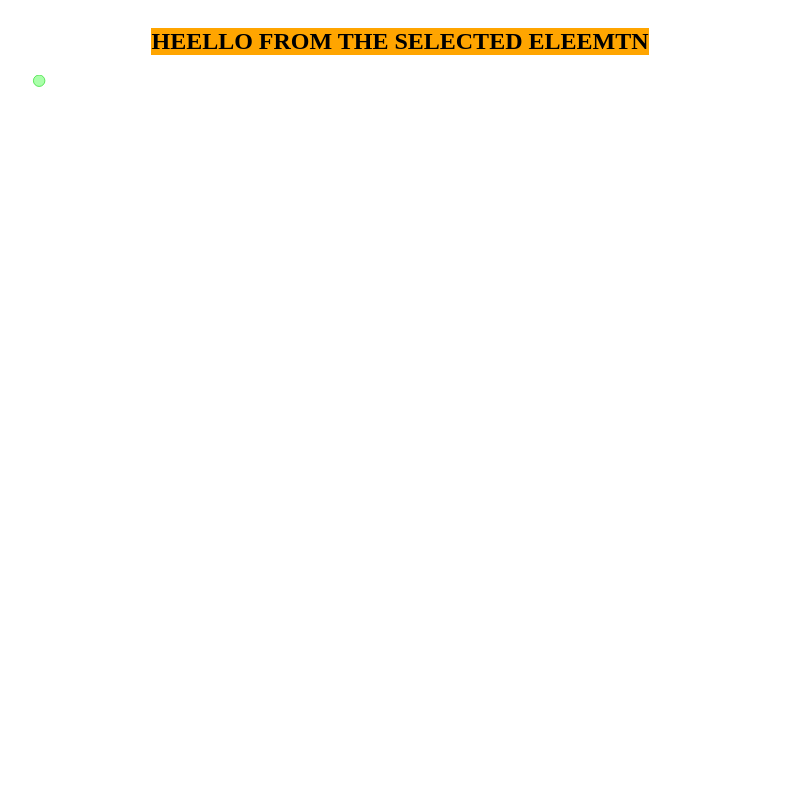
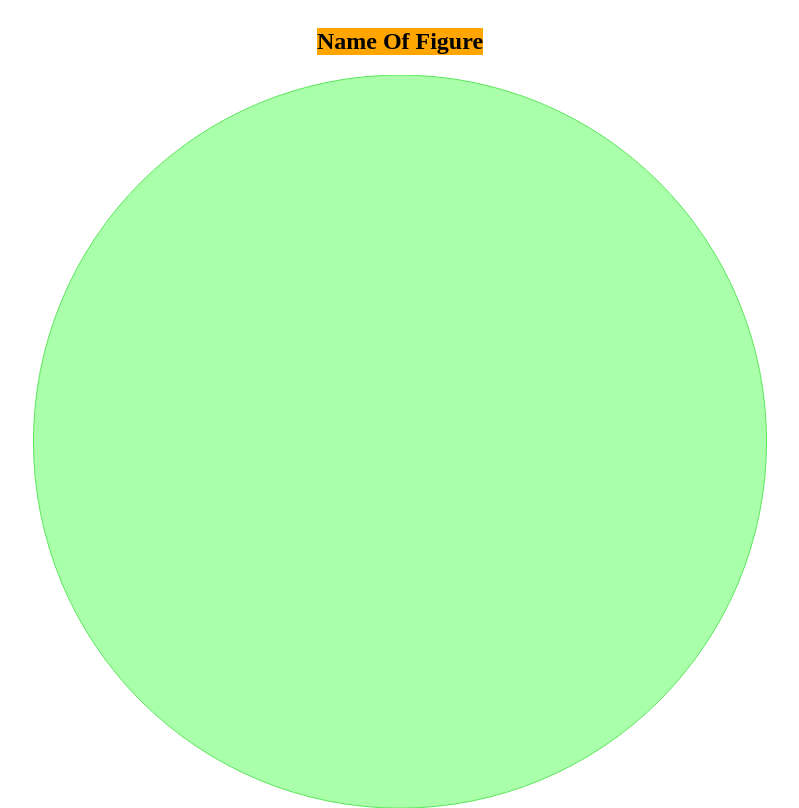
Before and after one commit to Milldrew/d3, an Angular app: page / in a window 1280 px wide. Shown: the whole page, without its empty margins (248-1047 px from the left). Built offline with nearby package versions, Linux system fonts and the light colour scheme.

Commit message:
📅  | Thu Aug 25 07:41:28 EDT 2022

```diff
--- a/projects/basic-d3-app/src/app/app.component.html
+++ b/projects/basic-d3-app/src/app/app.component.html
@@ -1,7 +1,3 @@
-<div
-  [intervalInMs]="intervalInMs"
-  nameOfFigure="HEELLO FROM THE SELECTED ELEEMTN"
-  basic-dot
->
+<div [intervalInMs]="intervalInMs" nameOfFigure="Name Of Figure" basic-dot>
   HELLO HELLO FROM DIV
 </div>
--- a/projects/basic-d3-app/src/app/app.component.ts
+++ b/projects/basic-d3-app/src/app/app.component.ts
@@ -6,5 +6,5 @@ import { Component } from '@angular/core';
   styleUrls: ['./app.component.scss'],
 })
 export class AppComponent {
-  intervalInMs = 4000;
+  intervalInMs = 400;
 }
```
